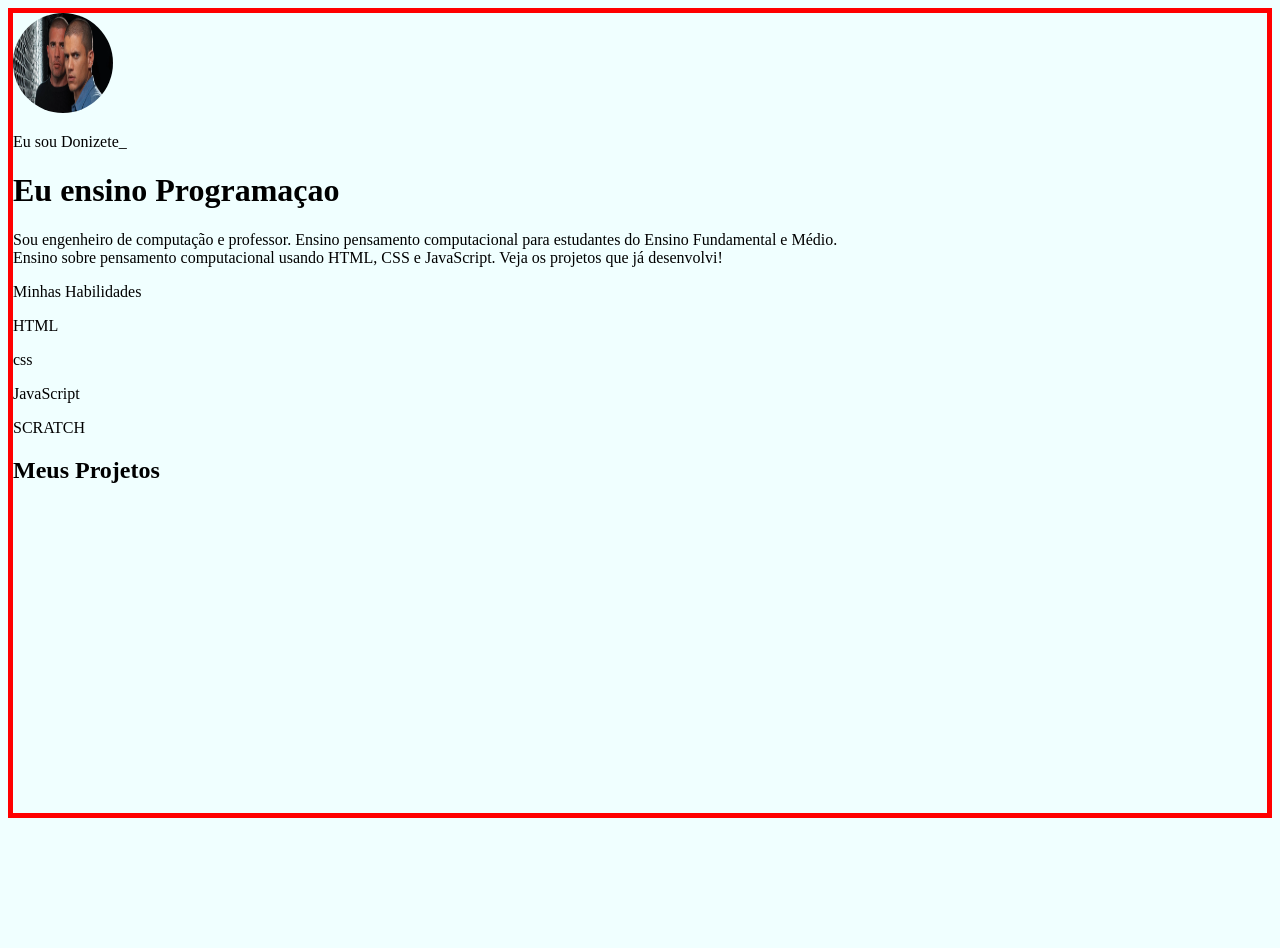
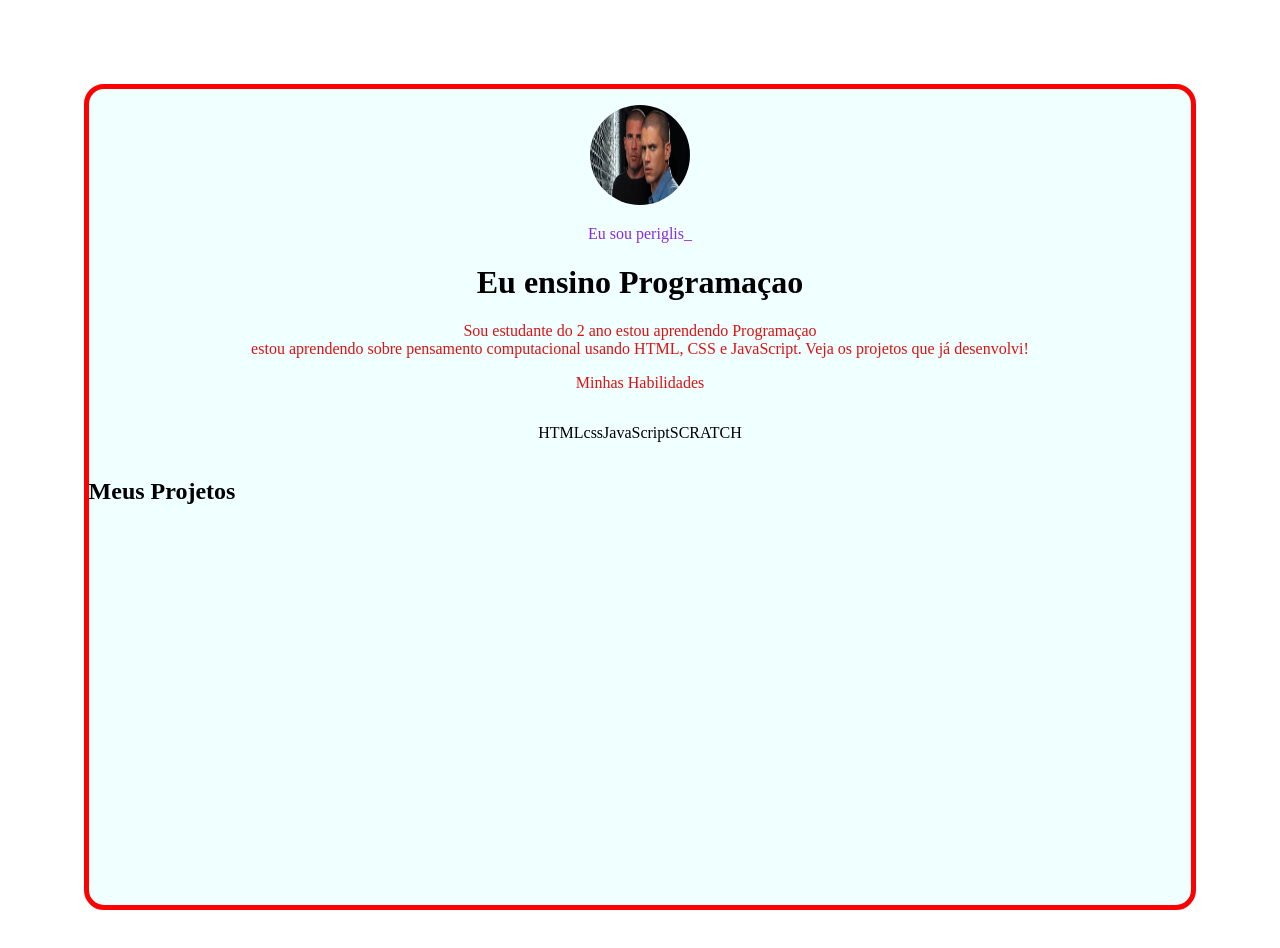
Before and after one commit to periglis/portifoli-periglis-30, a plain HTML site: page portifoli-periglis-30/index.html in a window 1280 px wide. Before the commit the page ends 826 px from the top, so only its background shows below. Drawn offline with Linux system fonts and the light colour scheme.

Commit message:
Add files via upload

```diff
--- a/portifoli-periglis-30/index.html
+++ b/portifoli-periglis-30/index.html
@@ -4,17 +4,16 @@
 <head>
     <meta charset="UTF-8">
     <meta name="viewport" content="width=device-width, initial-scale=1.0">
-    <title>Portfólio Donizete Gouvea</title>
+    <title>Portfólio periglis </title>
     <link rel="stylesheet" href="style.css">
 </head>
 
 <body>
     <img src="img/perfio.webp" alt="">
-    <p class="perfil">Eu sou Donizete_</p>
+    <p class="perfil">Eu sou periglis_</p>
     <h1>Eu ensino Programaçao</h1>
-    <p class="desc">Sou engenheiro de computação e professor. Ensino pensamento computacional para estudantes do Ensino
-        Fundamental e Médio.
-        <br> Ensino sobre pensamento computacional usando HTML, CSS e JavaScript. Veja os projetos que já desenvolvi!</p>
+    <p class="desc">Sou estudante do 2 ano estou aprendendo Programaçao
+        <br> estou aprendendo sobre pensamento computacional usando HTML, CSS e JavaScript. Veja os projetos que já desenvolvi!</p>
     <p class="desc">Minhas Habilidades</p>
     <div>
         <p class="habilidades">HTML</p>
--- a/portifoli-periglis-30/style.css
+++ b/portifoli-periglis-30/style.css
@@ -1,3 +1,8 @@
+html{
+   background-color: white;
+margin: 2cm;
+}
+
 body{
     background-color: azure;
     display: block;
@@ -5,6 +10,9 @@ body{
     align-items: center;
     height: 100vh;
     border: red solid 5px;
+    text-align: center;
+    border-radius: 20px;
+    padding-top: 1rem;
 }
 
 img{
@@ -12,3 +20,23 @@ img{
     width: 100px;
     height: 100px;
 }
+.perfil{
+    color:blueviolet
+}
+
+.desc{
+    color:#dd1212;
+}
+div{
+    display: flex;
+    justify-content: center;
+}
+a{
+    margin: 5px;
+    background-color: gray;
+    padding: 3px;
+    border-radius: 5px;
+}
+h2{
+    text-align: left;
+}
```
